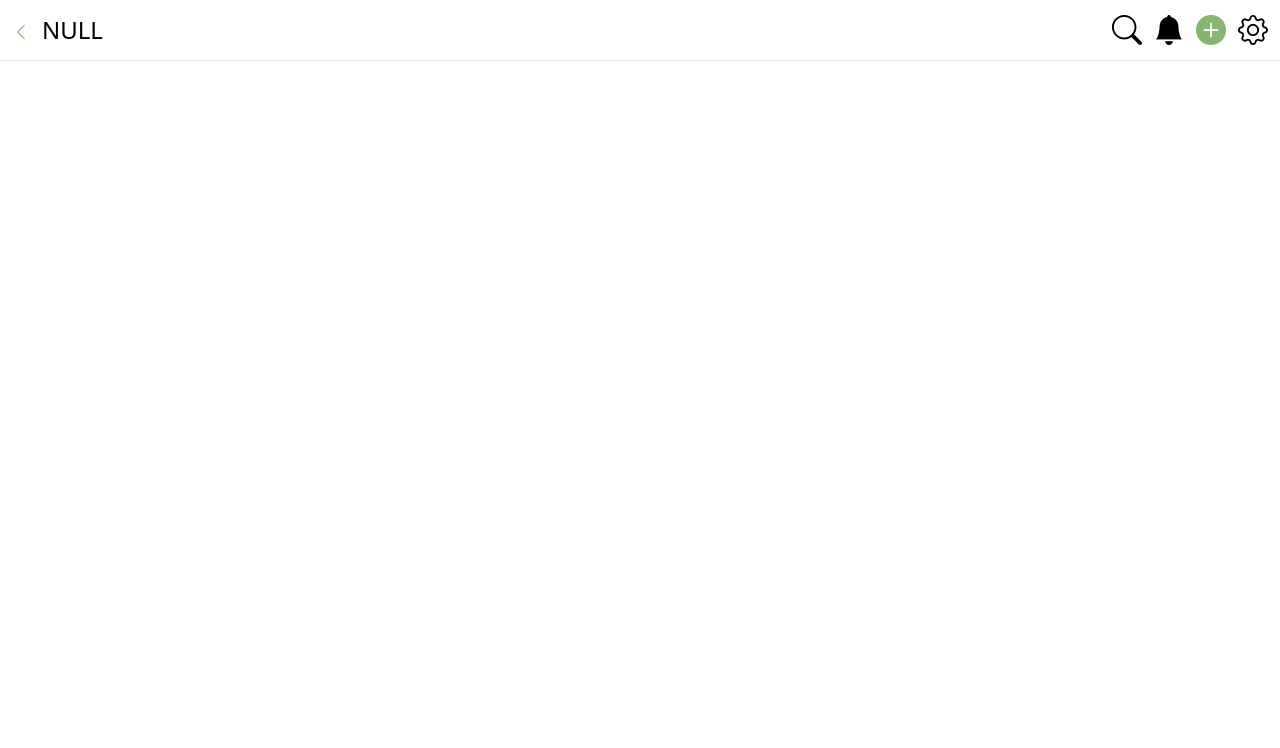
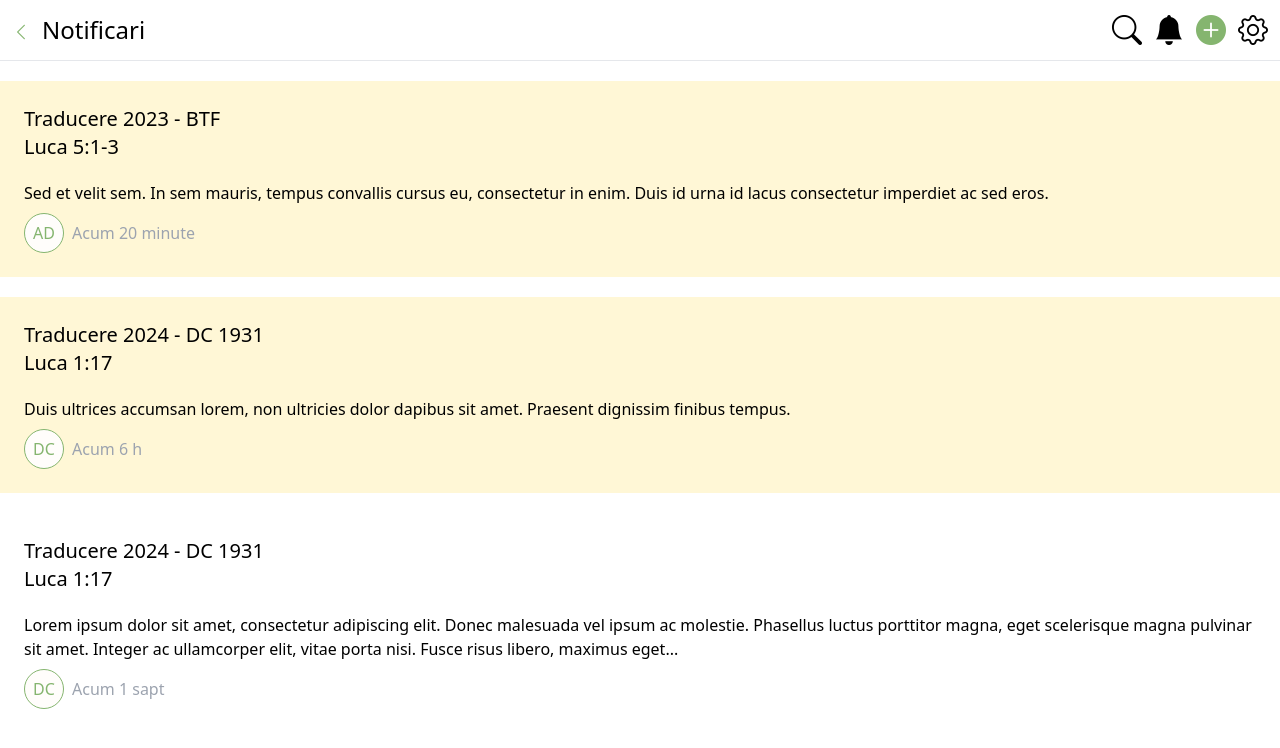
Before and after one commit to CCotuna/IE-FE-Collaborative-Bible-Translation-App, a Vue app: page /notifications in a window 1280 px wide. Before the commit this address had no page. Shown: the top 748 px of the page. Built offline with nearby package versions, Linux system fonts and the light colour scheme.

Commit message:
Style - created notifications view

```diff
--- a/src/components/NavigationBar.vue
+++ b/src/components/NavigationBar.vue
@@ -18,6 +18,8 @@ const navbarTitle = computed(() => {
         return 'Biblioteca mea'
     else if (route.path === '/menu')
         return 'Meniu'
+    else if (route.path === '/notifications')
+        return 'Notificari'
     else
         return 'NULL'
 })
@@ -38,7 +40,7 @@ const goBack = () => {
         </div>
         <div v-if="route.path !== '/import-text' && route.path !== '/import-clasificat' " class="flex space-x-3 text-3xl">
             <i class="bi bi-search"></i>
-            <i class="bi bi-bell-fill"></i>
+            <RouterLink :to="{name:'notifications'}"><i class="bi bi-bell-fill"></i></RouterLink>
             <i class="bi bi-plus-circle-fill text-brand-olivine"></i>
             <RouterLink :to="{name:'menu'}"><i class="bi bi-gear"></i></RouterLink>
         </div>
--- a/src/router/index.js
+++ b/src/router/index.js
@@ -33,6 +33,11 @@ const router = createRouter({
       path: "/menu",
       name: 'menu',
       component: () => import('../views/MenuView.vue')
+    },
+    {
+      path: "/notifications",
+      name: 'notifications',
+      component: () => import('../views/NotificationsView.vue')
     }
     // {
     //   path: '/about',
--- /dev/null
+++ b/src/views/NotificationsView.vue
@@ -0,0 +1,57 @@
+<script setup></script>
+<template>
+   <div class="flex flex-col space-y-5 mt-5">
+    <div class="bg-brand-cornsilk flex flex-col space-y-5 p-6">
+        <div class="flex flex-col text-xl">
+            <span>Traducere 2023 - BTF </span>
+            <span>Luca 5:1-3</span>
+        </div>
+        <div class="flex flex-col space-y-2">
+            <span>Sed et velit sem. In sem mauris, tempus convallis cursus eu, consectetur in enim. Duis id urna id
+                lacus consectetur imperdiet ac sed eros.</span>
+            <div class="flex space-x-2 items-center">
+                <div
+                    class="relative inline-flex items-center justify-center w-10 h-10 overflow-hidden border border-brand-olivine bg-brand-custom-white rounded-full">
+                    <span class="font-medium text-brand-olivine">AD</span>
+                </div>
+                <span class="text-gray-400">Acum 20 minute</span>
+            </div>
+        </div>
+    </div>
+    <!--  -->
+    <div class="bg-brand-cornsilk flex flex-col space-y-5 p-6">
+        <div class="flex flex-col text-xl">
+            <span>Traducere 2024 - DC 1931 </span>
+            <span>Luca 1:17</span>
+        </div>
+        <div class="flex flex-col space-y-2">
+            <span>Duis ultrices accumsan lorem, non ultricies dolor dapibus sit amet. Praesent dignissim finibus tempus. </span>
+            <div class="flex space-x-2 items-center">
+                <div
+                    class="relative inline-flex items-center justify-center w-10 h-10 overflow-hidden border border-brand-olivine bg-brand-custom-white rounded-full">
+                    <span class="font-medium text-brand-olivine">DC</span>
+                </div>
+                <span class="text-gray-400">Acum 6 h</span>
+            </div>
+        </div>
+    </div>
+    <!--  -->
+    <div class="flex flex-col space-y-5 p-6">
+        <div class="flex flex-col text-xl">
+            <span>Traducere 2024 - DC 1931 </span>
+            <span>Luca 1:17</span>
+        </div>
+        <div class="flex flex-col space-y-2">
+            <span class=" break-words">Lorem ipsum dolor sit amet, consectetur adipiscing elit. Donec malesuada vel ipsum ac molestie. Phasellus luctus porttitor magna, eget scelerisque magna pulvinar sit amet. Integer ac ullamcorper elit, vitae porta nisi. Fusce risus libero, maximus eget...</span>
+            <div class="flex space-x-2 items-center">
+                <div
+                    class="relative inline-flex items-center justify-center w-10 h-10 overflow-hidden border border-brand-olivine bg-brand-custom-white rounded-full">
+                    <span class="font-medium text-brand-olivine">DC</span>
+                </div>
+                <span class="text-gray-400">Acum 1 sapt</span>
+            </div>
+        </div>
+    </div>
+   </div>
+</template>
+<style scoped></style>
```
